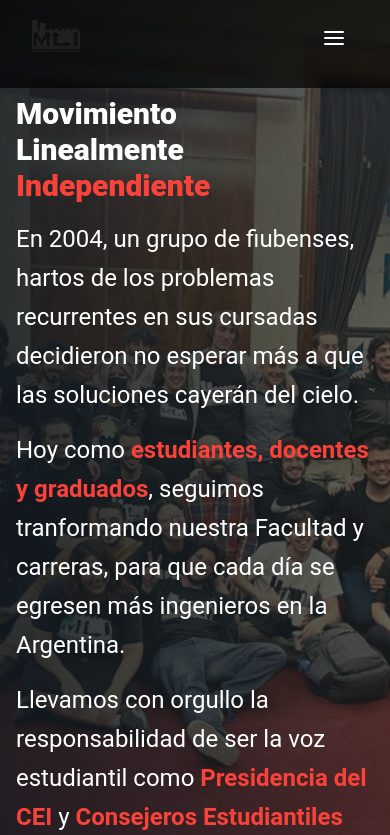
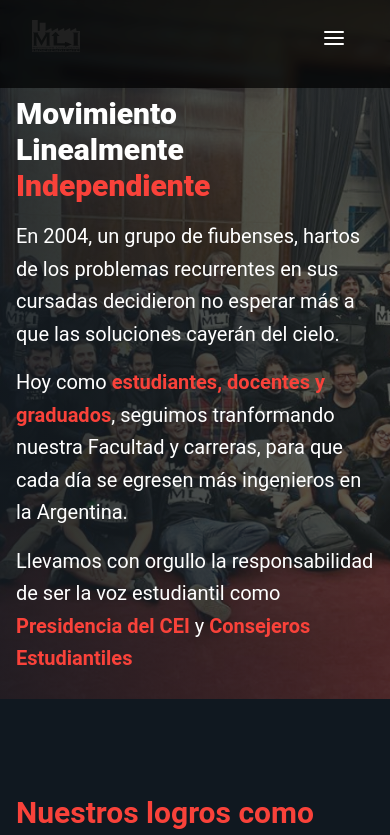
Before and after one commit to MiroslavSapunar/MLI-Page, a Next.js app: page / in a window 390 px wide. Shown: the top 835 px of the page. Built offline with nearby package versions, Linux system fonts and the light colour scheme.

Commit message:
more texts fixes

```diff
--- a/src/app/components/aboutUs.tsx
+++ b/src/app/components/aboutUs.tsx
@@ -38,9 +38,9 @@ function InfoCardSmall(data: Data) {
     return (
         <>
             <div
-                className="block rounded-md border border-white p2 md:p-8 transition hover:bg-white/5"
+                className="block rounded-md border border-white p2 p-4 transition hover:bg-white/5"
             >
-                <div className="flex items-stretch gap-2 ">
+                <div className="flex items-stretch gap-2">
                     <div className="relative w-0 md:min-w-20 md:h-20 rounded-lg ">
                         <Image
                             src={data.source}
@@ -155,7 +155,7 @@ export default function AboutUs() {
                     </h3>
                 </div>
 
-                <div className="mt-8 grid grid-cols-2 gap-8 lg:grid-cols-4">
+                <div className="mt-8 grid grid-cols-2 gap-8 md:grid-cols-4">
                     {
                         dataConsejo && dataConsejo.map(e =>
                             <InfoCardSmall key={e.name} source={e.source} position={e.position} name={e.name} career={e.career} />)
--- a/src/app/components/achievements.tsx
+++ b/src/app/components/achievements.tsx
@@ -115,7 +115,7 @@ function CardFAQ({ dataCard }: { dataCard: Data }) {
 
             {toggle &&
                 dataCard.long.split("\n").map(p =>
-                    <p className="mt-6 text-xl text-white">{p}</p>
+                    <p className="mt-6 text-xl font-medium text-white">{p}</p>
                 )
             }
         </div>
--- a/src/app/components/landing.tsx
+++ b/src/app/components/landing.tsx
@@ -30,20 +30,20 @@ export default function Landing() {
                     className="relative mx-auto max-w-screen-xl px-4 pt-24 pb-6 sm:px-6 lg:flex lg:items-center lg:px-8"
                 >
                     <div className="max-w-xl md:max-w-2xl text-left">
-                        <h1 className="text-3xl font-extrabold  sm:text-6xl">
+                        <h1 className="text-3xl font-extrabold  sm:text-4xl">
                             <strong className="block font-extrabold text-white"> Movimiento </strong>
                             <strong className="block font-extrabold text-white"> Linealmente </strong>
                             <strong className="block font-extrabold text-secundary"> Independiente </strong>
                         </h1>
 
-                        <p className="mt-4 text-white text-2xl/relaxed  font-roboto ">
+                        <p className="mt-4 text-white text-xl/relaxed md:text-2xl/relaxed  font-roboto ">
                             En 2004, un grupo de fiubenses, hartos de los problemas recurrentes en sus cursadas decidieron no esperar más a que las soluciones cayerán del cielo.
                         </p>
-                        <p className="mt-4 text-white text-2xl/relaxed font-roboto">
+                        <p className="mt-4 text-white text-xl/relaxed md:text-2xl/relaxed font-roboto">
                             Hoy como <span className="font-bold text-secundary"> estudiantes, docentes y graduados</span>, seguimos tranformando nuestra Facultad y carreras, para que cada día se egresen más ingenieros en la Argentina.
 
                         </p>
-                        <p className="mt-4 text-white text-2xl/relaxed font-roboto">
+                        <p className="mt-4 text-white text-xl/relaxed md:text-2xl/relaxed font-roboto">
                             Llevamos con orgullo la responsabilidad de ser la voz estudiantil como<span className="font-bold text-secundary"> Presidencia del CEI</span> y <span className="font-bold text-secundary">Consejeros Estudiantiles
                             </span>
                         </p>
--- a/src/app/components/proposals.tsx
+++ b/src/app/components/proposals.tsx
@@ -64,13 +64,13 @@ export default function Proposals() {
                 <div className="max-w-3xl ">
                     <h2 className="text-3xl font-bold sm:text-4xl">Nuestras Propuestas</h2>
 
-                    <p className="mt-4 text-xl text-white">
+                    <p className="mt-4 text-xl md:text-lg text-white">
                         Creemos que la Argentina necesita más y mejores ingenieros e ingenieras y que la FIUBA debe ser el motor de transformación del país, aportando más ciencia y técnica cada día. En todos estos años nuestro objetivo siempre ha sido lograr la mejor versión de nuestra Facultad.
                     </p>
-                    <p className="mt-4 text-xl text-primary">
+                    <p className="mt-4 text-xl md:text-lg text-primary">
                         También somos concientes de que no siempre hemos logramos estar a la altura de las circunstacias. A veces simplemente las cosas no se pueden mejorar de un día para el otro y requieren de aun más tiempo y dedicacion que no siempre existe entre las cursadas.
                     </p>
-                    <p className="mt-4 text-xl font-extrabold text-white">
+                    <p className="mt-4 text-xl md:text-lg font-extrabold text-white">
                         Por esto nuestro motto, "La volutand de hacerlo nosotros", nos recuerda a seguir transformando nuestra FIUBA en la Facultad que todos queremos.
                     </p>
                 </div>
```
